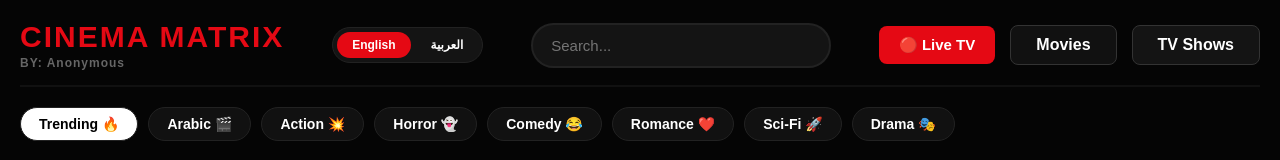
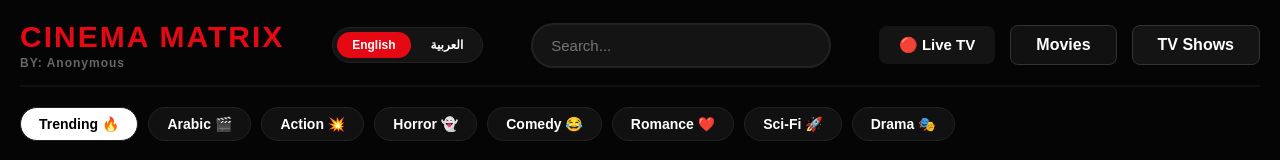
Before and after one commit to NawafAl58/Movie-time, a Next.js app: page / in a window 1280 px wide. Shown: the top 160 px of the page. Built offline with nearby package versions, Linux system fonts and the light colour scheme; no server answers.

Commit message:
Update index.js

```diff
--- a/pages/index.js
+++ b/pages/index.js
@@ -164,7 +164,7 @@ export default function Home({ initialMovies, initialShows }) {
               tabIndex="0"
               className="btn-tv-focusable"
               onClick={() => router.push('/movie/iptv-custom-live?type=live')}
-              style={{ backgroundColor: '#e50914', color: 'white', border: 'none', padding: '10px 20px', fontSize: '15px', fontWeight: 'bold', borderRadius: '8px', cursor: 'pointer' }}
+              style={{ backgroundColor: '#141414', color: 'white', border: 'none', padding: '10px 20px', fontSize: '15px', fontWeight: 'bold', borderRadius: '8px', cursor: 'pointer' }}
             >
               {lang === 'ar' ? '🔴 البث المباشر' : '🔴 Live TV'}
             </button>
```
